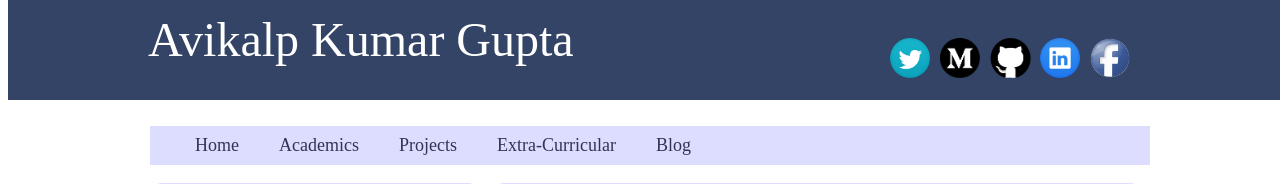
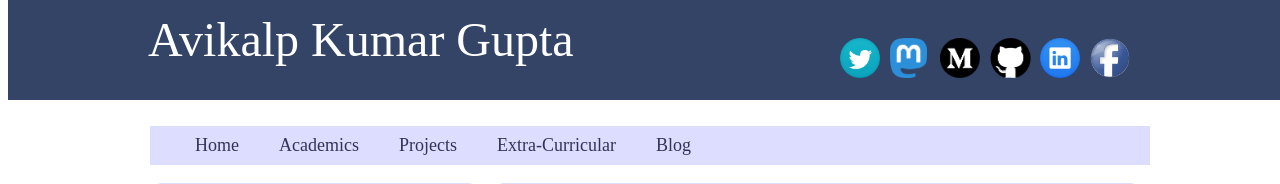
Before and after one commit to avikalpg/avikalpg.github.io, a PHP site: page / in a window 1280 px wide. Shown: the top 184 px of the page. Run offline with PHP 8.4, Linux system fonts and the light colour scheme; some libraries are stand-ins or nearby versions.

Commit message:
Added mastodon social link to the header

```diff
--- a/index.html
+++ b/index.html
@@ -10,7 +10,10 @@
 				<font size=40>Avikalp Kumar Gupta</font>
 				<div class="socialLinks">
 					<div id="twitter" >
-						<a href="//www.twitter.com/AvikalpGupta"><img style="padding:4px" height=40 src="images/twitter.png" /></a>
+						<a href="https://www.twitter.com/AvikalpGupta"><img style="padding:4px" height=40 src="images/twitter.png" /></a>
+					</div>
+					<div id="mastodon" >
+						<a rel="me" href="https://defcon.social/@avikalp"><img style="padding:4px" height=40 src="images/mastodon.png" /></a>
 					</div>
 					<div id="medium" >
 						<a href="https://avikalpgupta.medium.com/"><img style="padding:4px" height=40 src="images/medium.png" /></a>
--- a/layout.css
+++ b/layout.css
@@ -29,7 +29,7 @@ body {
 	float:right;
 }
 
-#facebook, #medium, #twitter, #resumee, #linkedIn, #github {
+#facebook, #medium, #twitter, #resumee, #linkedIn, #github, #mastodon {
 	width:40px;
 	height:40px;
 	float:left;
```
Also changed, not shown: images/mastodon.png (added).
